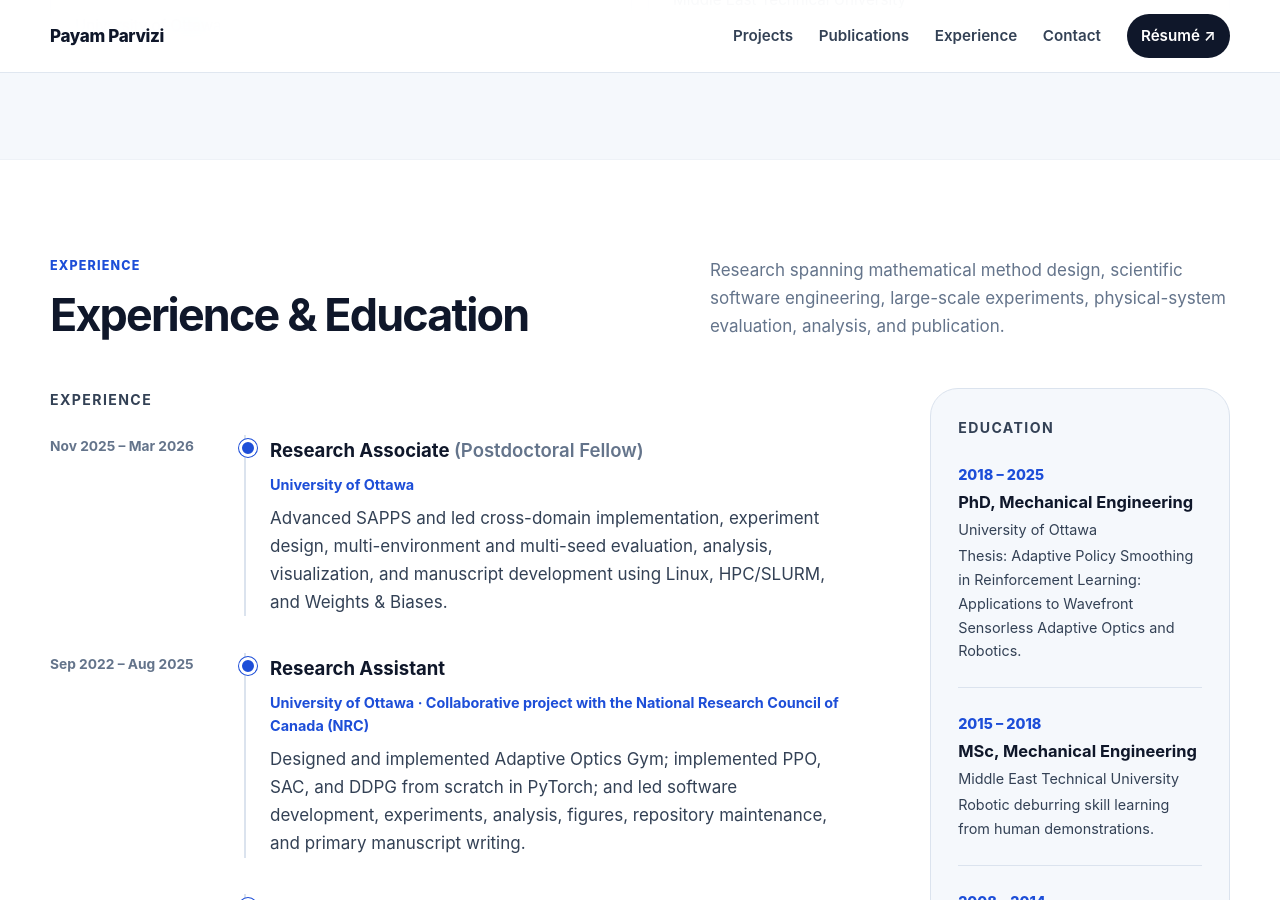
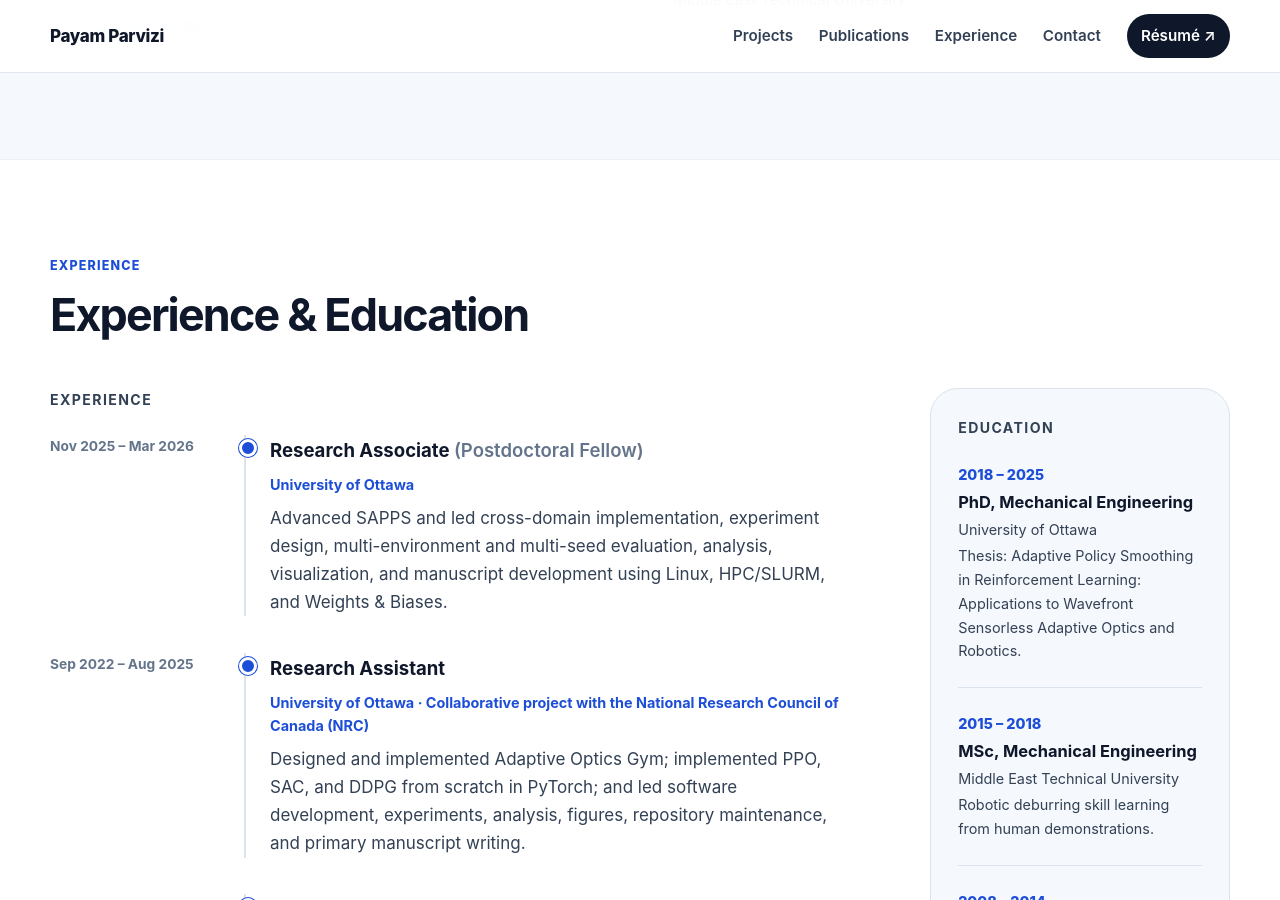
Before and after one commit to payamparvizi/payamparvizi.github.io, a Jekyll site: the page built from index.html, in a window 1280 px wide and 900 px high, scrolled down 6912 px. Built offline with Jekyll 4.4.1, drawn with Linux system fonts in a browser that asks for light colours.

Commit message:
Update index.html

```diff
--- a/index.html
+++ b/index.html
@@ -433,11 +433,11 @@
         <h2 id="experience-title">Experience &amp; Education</h2>
       </div>
 
-      <p class="section-intro">
+      <!-- <p class="section-intro">
         Research spanning mathematical method design, scientific software
         engineering, large-scale experiments, physical-system evaluation,
         analysis, and publication.
-      </p>
+      </p> -->
     </div>
 
     <div class="background-grid">
```
